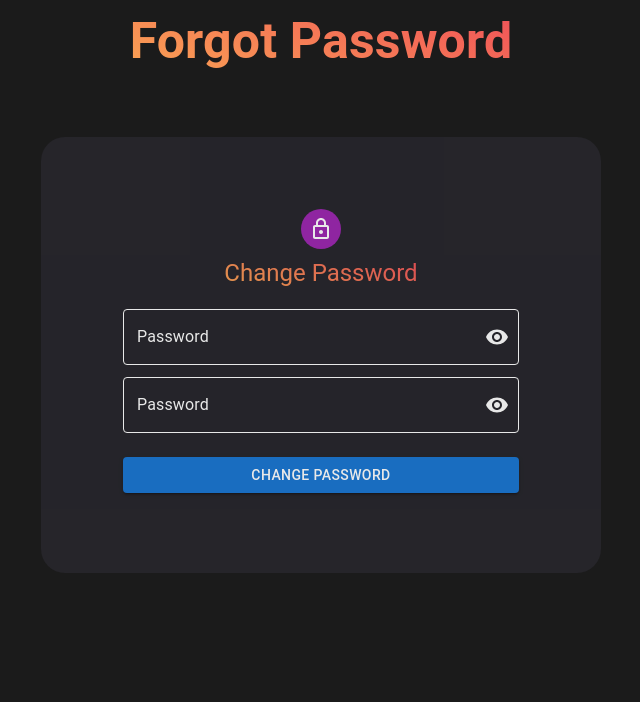
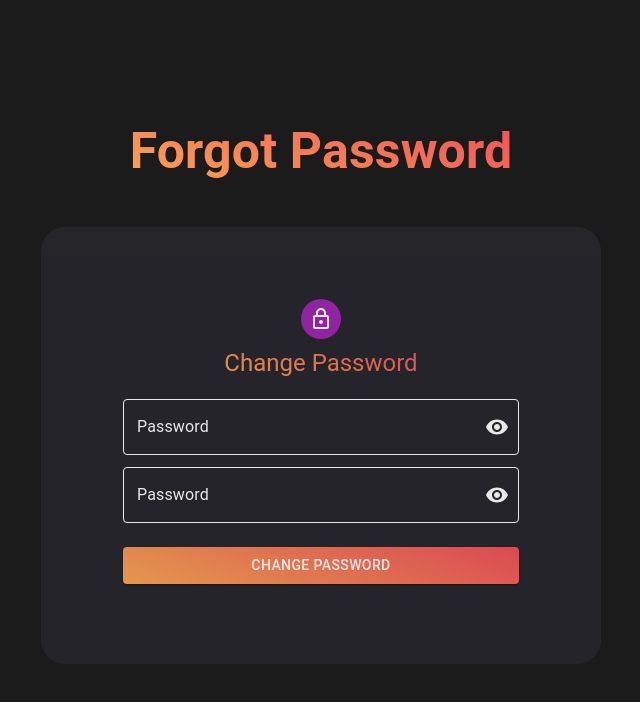
Before and after one commit to irarayzelji2002/decoraition-backend, a React (Create React App) app: page /change in a window 1280 px wide. Shown: the top 702 px of the page, without its empty margins (319-959 px from the left). Built offline with nearby package versions, Linux system fonts and the light colour scheme; no server answers.

Commit message:
updated changePass layout centered

```diff
--- a/src/components/changePass.js
+++ b/src/components/changePass.js
@@ -66,6 +66,7 @@ export default function ChangePass() {
             marginTop: 8,
             display: "flex",
             flexDirection: "column",
+            justifyContent: "center",
             alignItems: "center",
           }}
         >
@@ -98,7 +99,11 @@ export default function ChangePass() {
               type="submit"
               fullWidth
               variant="contained"
-              sx={{ mt: 3, mb: 2 }}
+              sx={{
+                mt: 3,
+                mb: 2,
+                backgroundImage: "linear-gradient(20deg, #faa653, #f04f59)",
+              }}
             >
               Change Password
             </Button>
--- a/src/components/passInput.js
+++ b/src/components/passInput.js
@@ -25,7 +25,12 @@ export default function Password({ value, onChange, error, helperText }) {
     >
       <InputLabel
         htmlFor="outlined-adornment-password"
-        sx={{ color: "#ffffff" }}
+        sx={{
+          color: "#ffffff", // Default label color
+          "&.Mui-focused": {
+            color: "#ffffff", // Label color when focused
+          },
+        }}
       >
         Password
       </InputLabel>
--- a/src/css/registerModal.css
+++ b/src/css/registerModal.css
@@ -16,7 +16,8 @@ h5 {
 }
 
 .headtext {
-  margin-bottom: 24px;
+  margin-top: 200px;
+  margin-bottom: 5px;
 }
 .bg {
   background-color: rgb(27, 27, 27);
```
